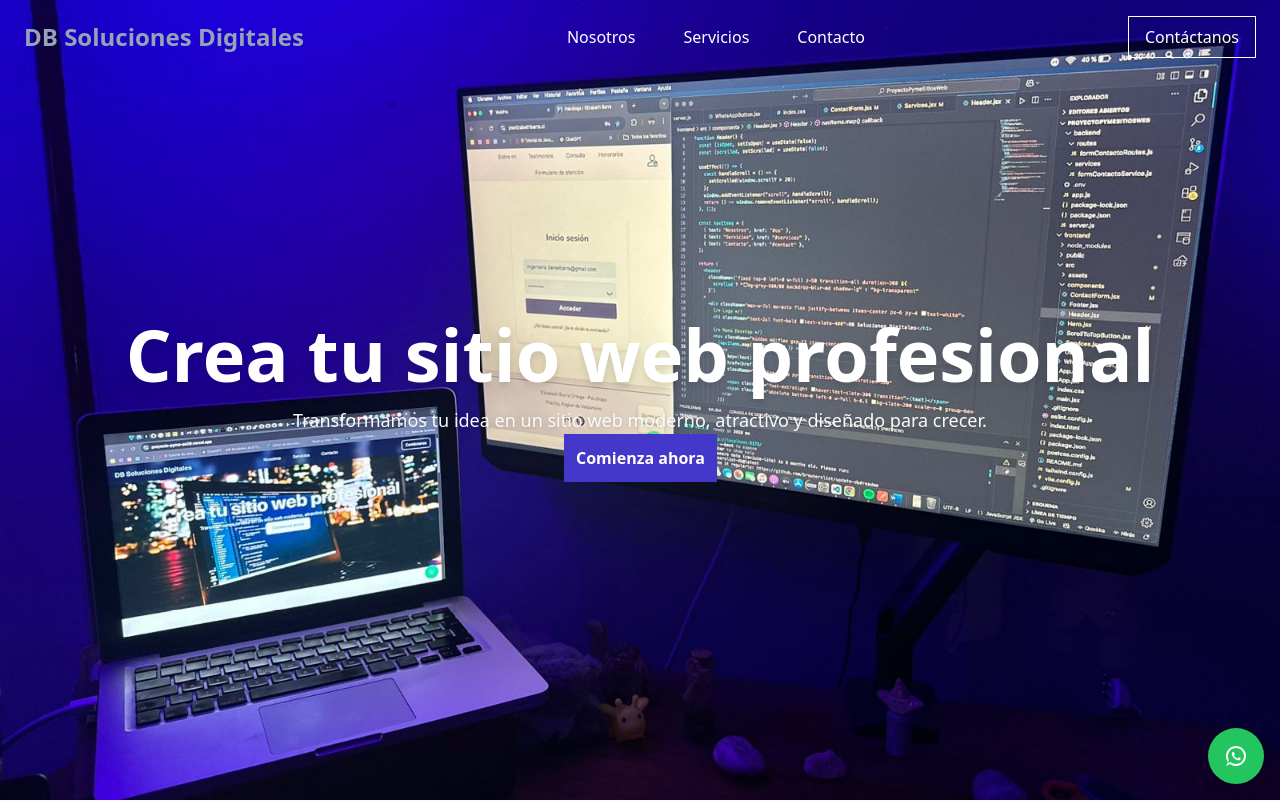
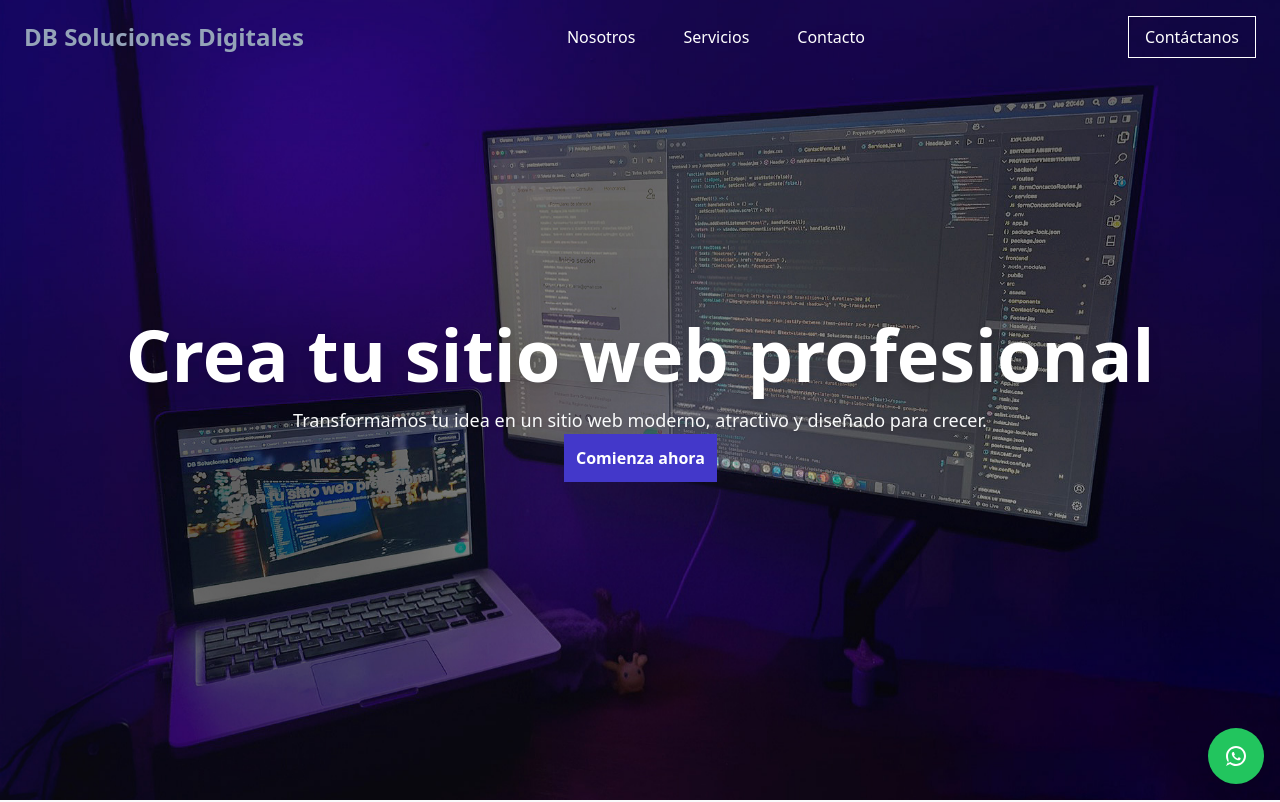
Before and after one commit to ingenieriaDanielBarra/ProyectoPyme, a React (Vite) app in the folder frontend/: page / in a window 1280 px wide. Shown: the top 802 px of the page. Built offline with nearby package versions, Linux system fonts and the light colour scheme.

Commit message:
Initial commit

```diff
--- a/frontend/src/components/Header.jsx
+++ b/frontend/src/components/Header.jsx
@@ -28,6 +28,7 @@ function Header() {
       <div className="max-w-7xl mx-auto flex justify-between items-center px-6 py-4 text-white">
         {/* Logo */}
         <h1 className="text-2xl font-bold text-slate-400">DB Soluciones Digitales</h1>
+        {/* <img className="text-2xl font-bold text-slate-200" src="/images/DBO.png" alt="mi logo" /> */}
 
         {/* Menú Desktop */}
         <nav className="hidden md:flex gap-12 items-center">
--- a/frontend/src/components/Hero.jsx
+++ b/frontend/src/components/Hero.jsx
@@ -13,7 +13,7 @@ function Hero(){
        <section className="relative w-full h-screen flex items-center justify-center text-center text-white overflow-hidden">
                 {/* Imagen con animación */}
                 <img
-                    src="/images/pyme.jpeg"
+                    src="/images/Fondo.jpg"
                     alt="Hero"
                     className="absolute inset-0 w-full h-full object-cover"
                     data-aos="zoom-in"
```
Also changed, not shown: frontend/public/images/DBO.png (added), frontend/public/images/Fondo.jpg (added).
